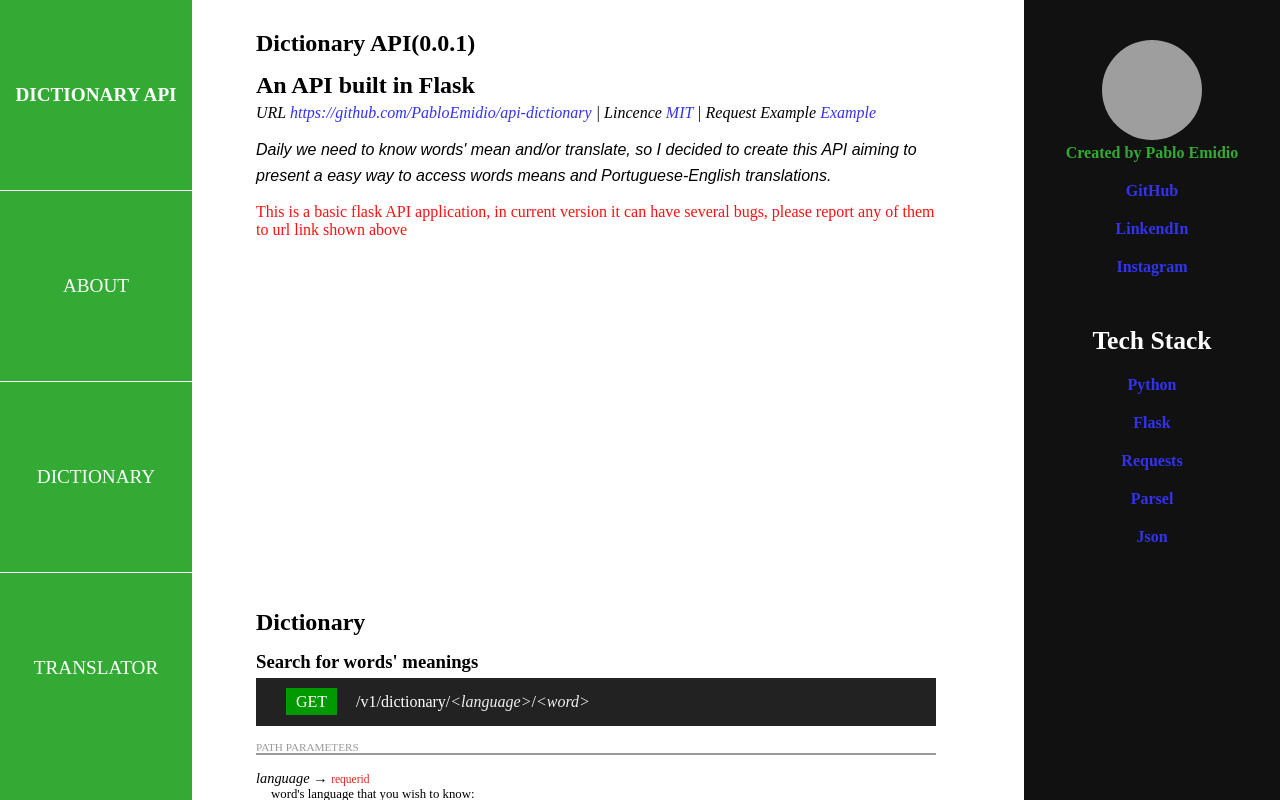
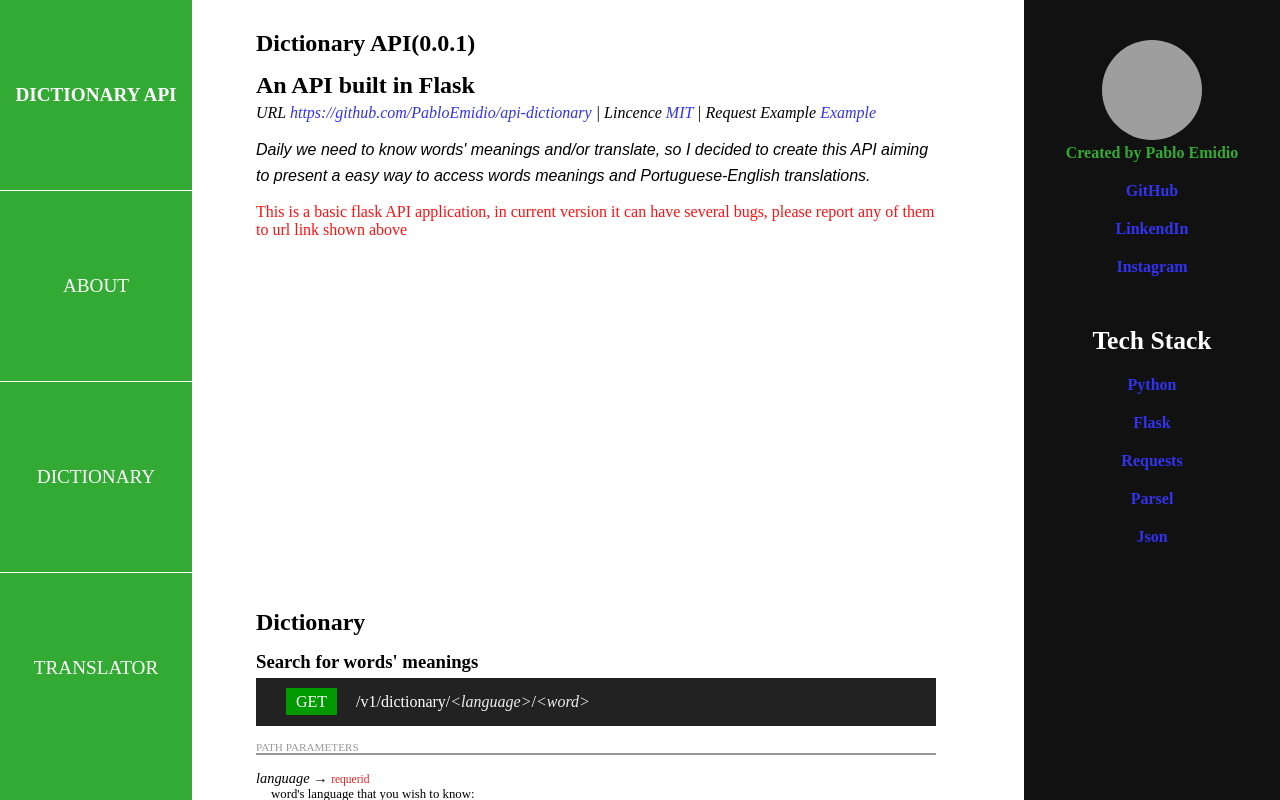
Before and after one commit to mldictionary/MLDictionaryAPI, a Flask app: page / in a window 1280 px wide. Shown: the top 800 px of the page. Run offline with Flask 2, Linux system fonts and the light colour scheme; grey boxes are pictures that could not be loaded.

Commit message:
Update index.jinja2

```diff
--- a/api_dictionary/templates/index.jinja2
+++ b/api_dictionary/templates/index.jinja2
@@ -33,7 +33,7 @@
                         <a class="link" href="https://github.com/PabloEmidio/api-dictionary" target="_blank">https://github.com/PabloEmidio/api-dictionary</a> | Lincence <a class="link" href="https://github.com/PabloEmidio/api-dictionary/blob/main/LICENSE" target="_blank">MIT</a> | Request Example <a href="{{example}}" class="link" target="_blank">Example</a>
                     </p>
                     <p class="api-about">
-                        Daily we need to know words' mean and/or translate, so I decided to create this API aiming to present a easy way to access words means and Portuguese-English translations.
+                        Daily we need to know words' meanings and/or translate, so I decided to create this API aiming to present a easy way to access words meanings and Portuguese-English translations.
                     </p>
                         {% if warning %}
                         <span class="warning">
```
